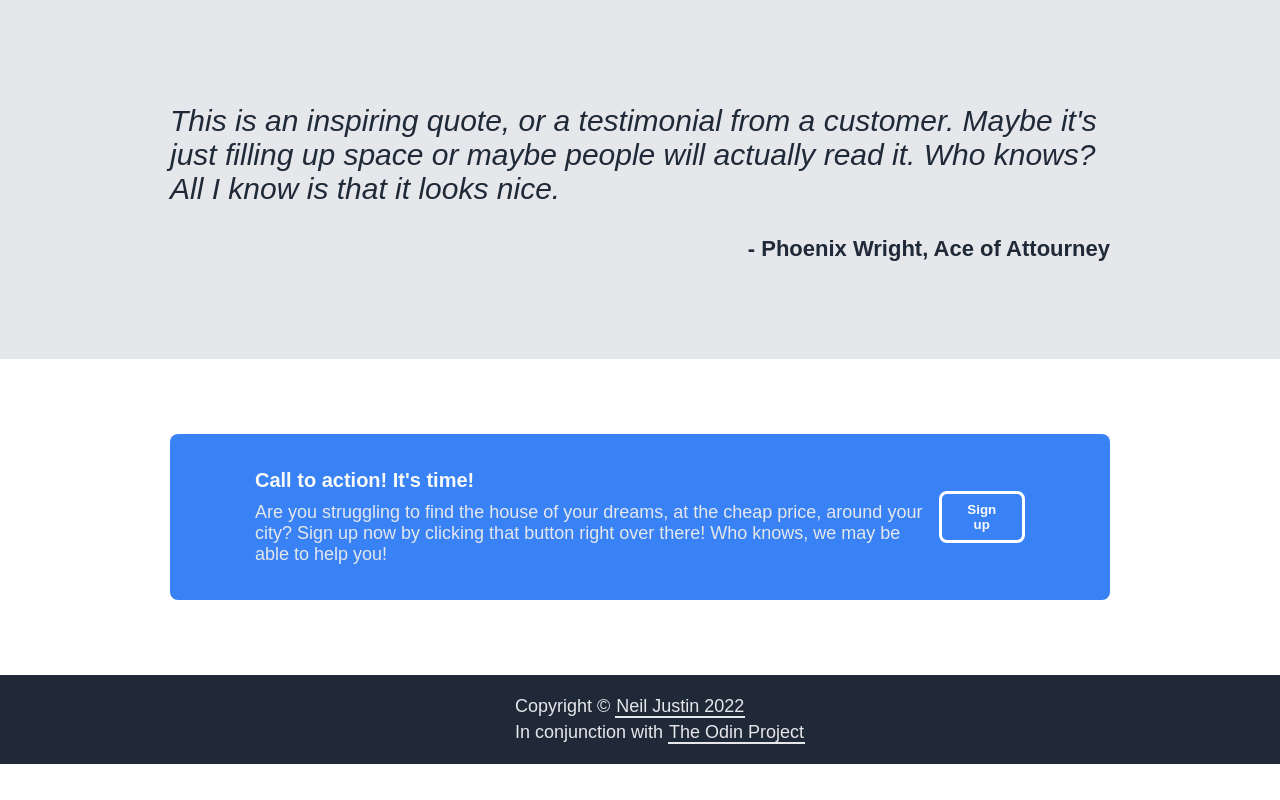
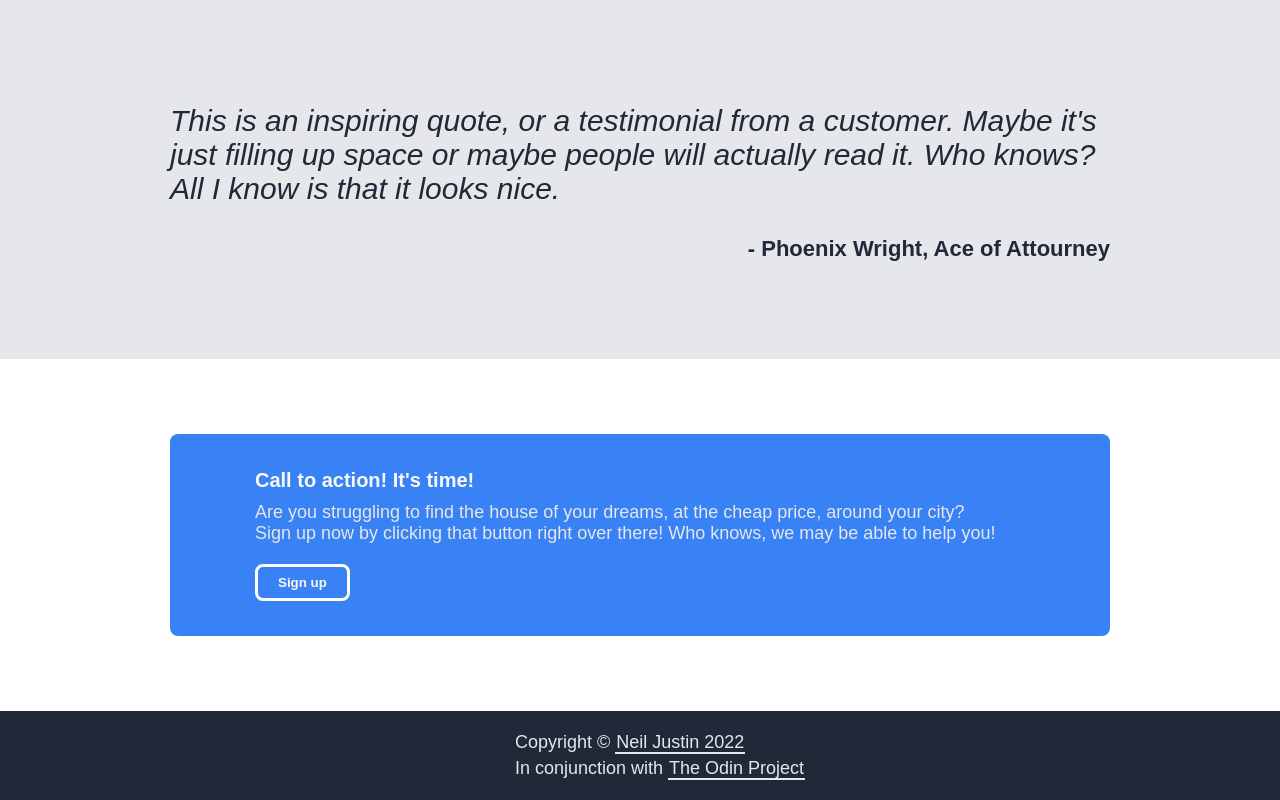
Before and after one commit to neil-justin/foundations-landing-page, a plain HTML site: page index.html in a window 1280 px wide. Shown: the part 1026-1826 px from the top of the page. Before the commit the page ends 1790 px from the top, so only its background shows below. Drawn offline with Linux system fonts and the light colour scheme.

Commit message:
fix: Button's behavior

```diff
--- a/index.html
+++ b/index.html
@@ -68,7 +68,7 @@
                     </div>
                 </div>
                 <div class="sign-up__button-container">
-                    <button><a class="btn link" href="#">Sign up</a></button>
+                    <button class="sign-up__button"><a class="btn link" href="#">Sign up</a></button>
                 </div>
             </div>
         </div>
--- a/style.css
+++ b/style.css
@@ -213,6 +213,7 @@ header nav a:active {
 
 .sign-up-container {
     display: flex;
+    flex-flow: row wrap;
     justify-content: space-between;
     align-items: center;
     row-gap: 20px;
@@ -234,11 +235,7 @@ header nav a:active {
     margin-bottom: 10px;
 }
 
-.sign-up__button-container {
-    display: flex;
-}
-
-.sign-up-block button {
+.sign-up__button {
     border: 3px solid white;
 }
 
```
